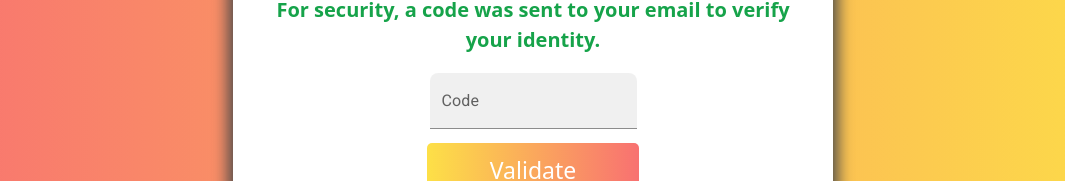
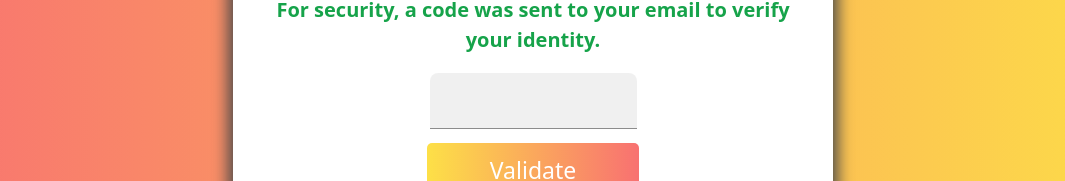
Before and after one commit to BRYANSFM/BRYAN-REUNIONES, a Next.js app: page /auth/crear-usuario/1 in a window 1280 px wide. Shown: the part 338-519 px from the top of the page, without its empty margins (107-1172 px from the left). Built offline with nearby package versions, Linux system fonts and the light colour scheme.

Commit message:
pal de arreglitos en los mensajes de error y en los nombres de los input2

```diff
--- a/src/app/auth/crear-usuario/[autenticar]/page.tsx
+++ b/src/app/auth/crear-usuario/[autenticar]/page.tsx
@@ -59,7 +59,7 @@ function Autenticar() {
         <TextField
           margin="dense"
           // fullWidth
-          label="Code"
+          // label="Code"
           type='number'
           error={errors?.code ? true : false}
           helperText={errors.code && errors.code.message}
```
